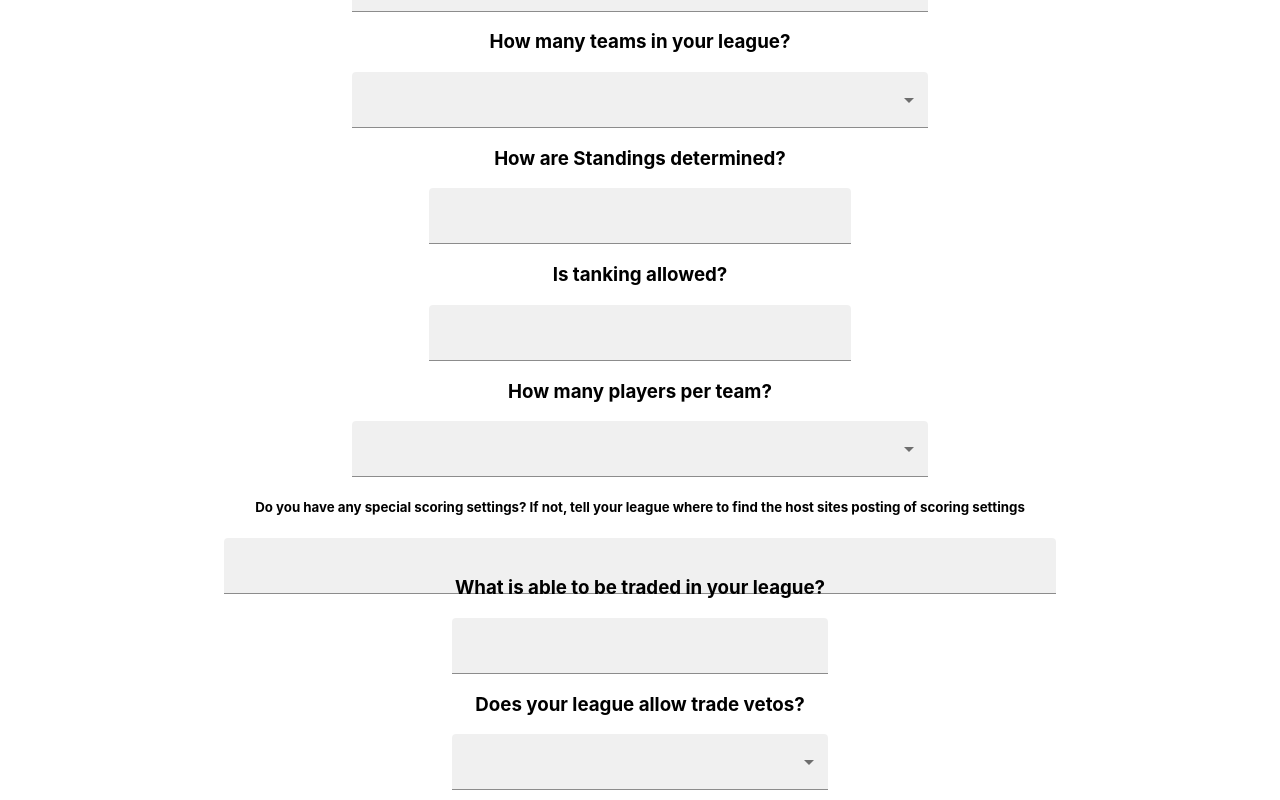
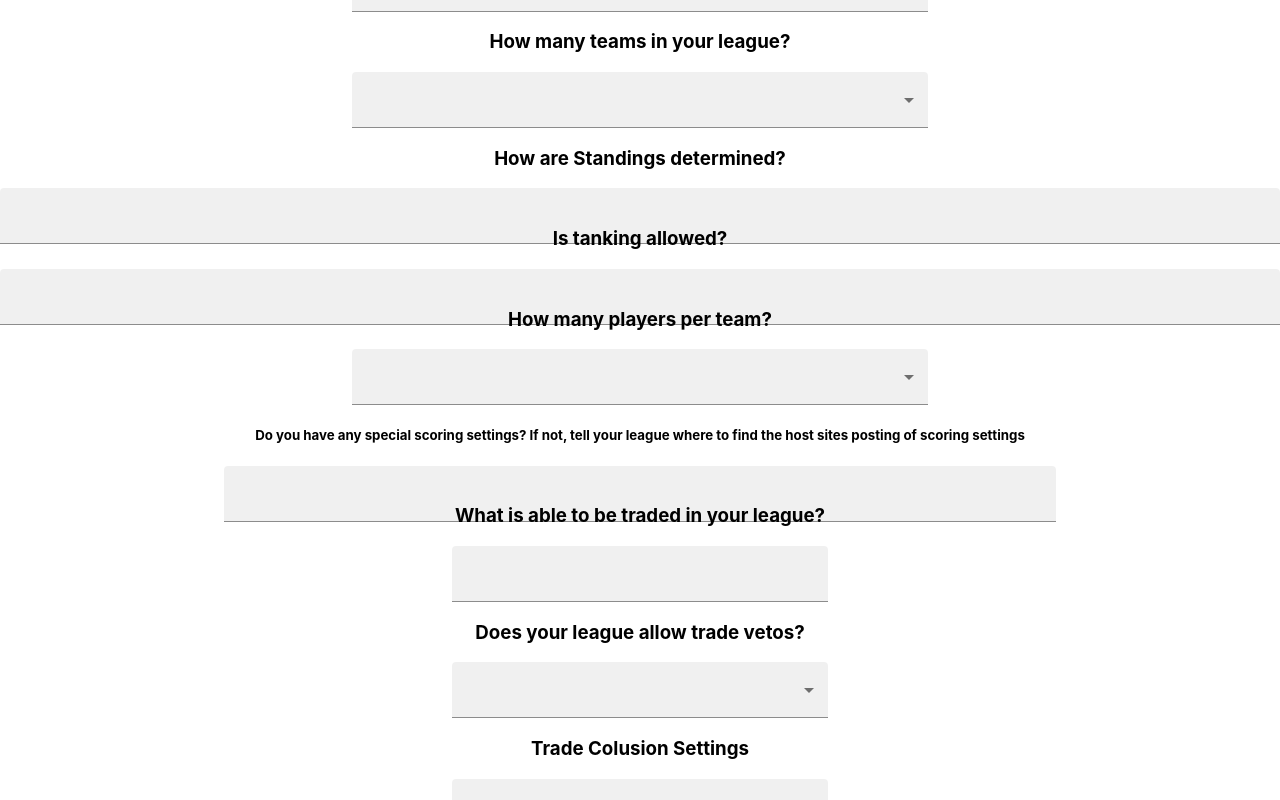
Before and after one commit to AMess33/FantasyBL, a React (Create React App) app: page / in a window 1280 px wide. Shown: the part 1080-1880 px from the top of the page. Built offline with nearby package versions, Linux system fonts and the light colour scheme.

Commit message:
add on change remove unused imports, add styling

```diff
--- a/src/components/GeneralSettings/standings.jsx
+++ b/src/components/GeneralSettings/standings.jsx
@@ -1,29 +1,38 @@
 import React from "react";
-import { FormControl, Box, TextField } from "@mui/material";
+import { TextField } from "@mui/material";
 
 function Standings(props) {
   return (
     <div>
-      <Box sx={{ minWidth: 120 }}>
-        <FormControl sx={{ width: "33%" }}>
       <h3>How are Standings determined?</h3>
       <TextField
         id="standings"
+        sx={{ height: 20 }}
         value={props.value.standings}
+        onChange={(event) => {
+          props.setValue((prevValues) => ({
+            ...prevValues,
+            standings: event.target.value,
+          }));
+        }}
         variant="filled"
+        fullWidth
       />
-        </FormControl>
-      </Box>
-      <Box sx={{ minWidth: 120 }}>
-        <FormControl sx={{ width: "33%" }}>
+
       <h3>Is tanking allowed?</h3>
       <TextField
         id="tanking"
+        sx={{ height: 20 }}
         value={props.value.tanking}
+        onChange={(event) =>
+          props.setValue((prevValues) => ({
+            ...prevValues,
+            tanking: event.target.value,
+          }))
+        }
         variant="filled"
+        fullWidth
       />
-        </FormControl>
-      </Box>
     </div>
   );
 }
```
Lines whose indentation alone changed are shown as unchanged.
